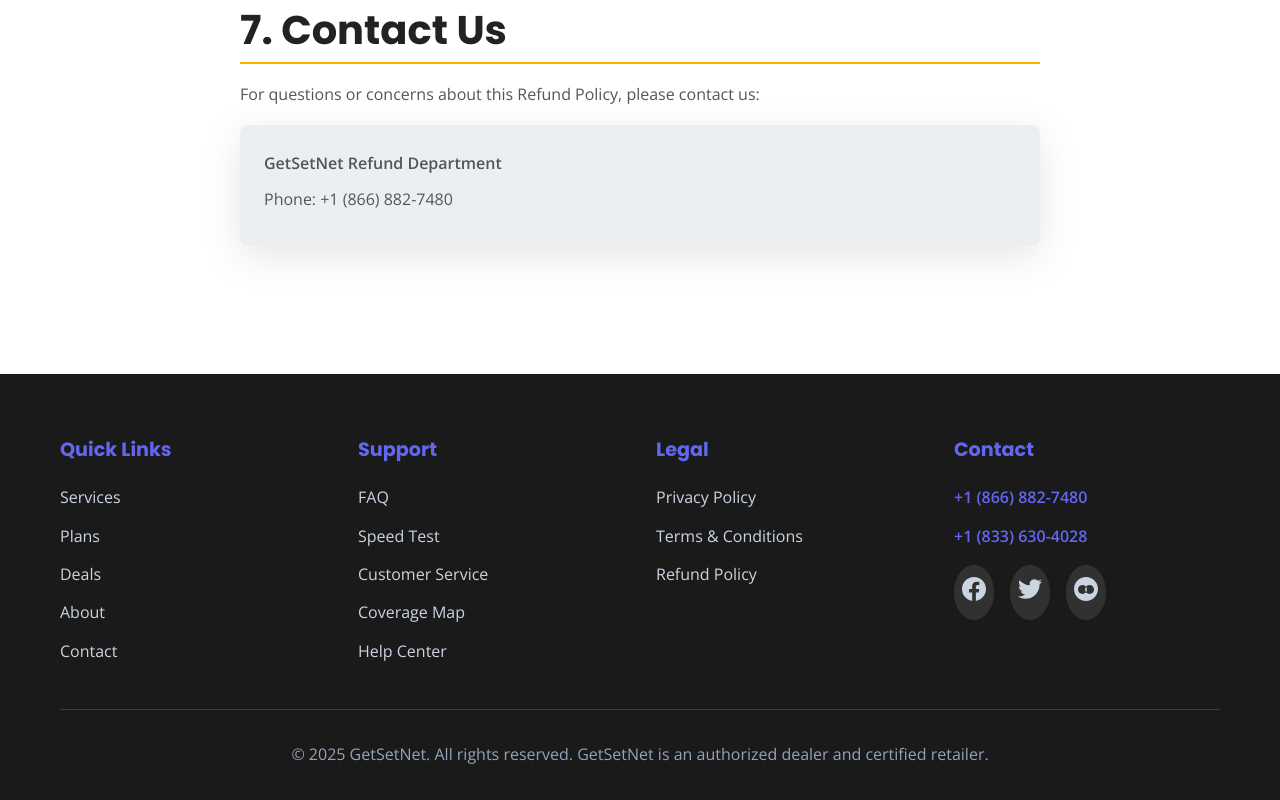
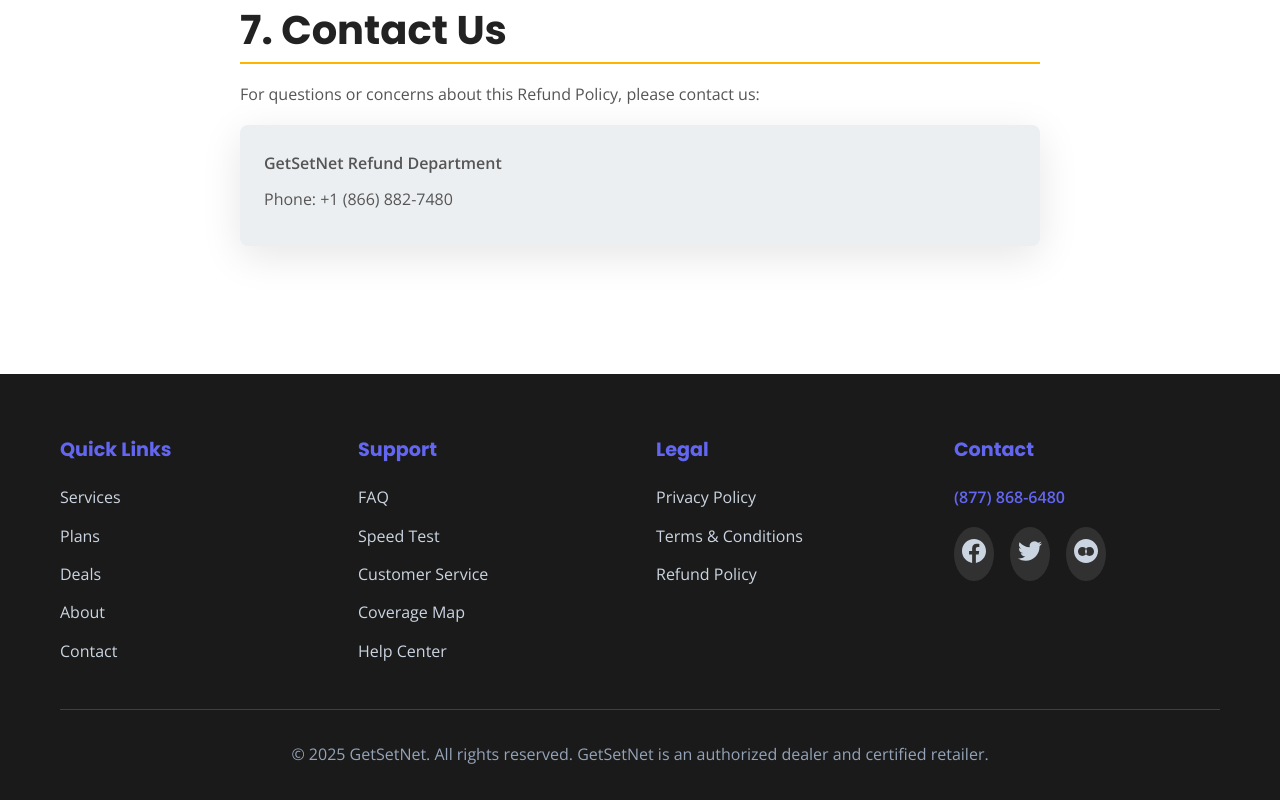
Before and after one commit to getsetnett/getset-nett, a website built with Vite: page refund-policy.html in a window 1280 px wide. Shown: the part 2221-3021 px from the top of the page. Built offline with nearby package versions, Linux system fonts and the light colour scheme.

Commit message:
Update refund-policy.html

```diff
--- a/refund-policy.html
+++ b/refund-policy.html
@@ -157,8 +157,7 @@
                 <div class="footer-section">
                     <h4>Contact</h4>
                     <div class="footer-contact">
-                        <p><a href="tel:+18668827480">+1 (866) 882-7480</a></p>
-                          <p><a href="tel:+18336304028">+1 (833) 630-4028</a></p>
+                          <p><a href="tel:+18778686480">(877) 868-6480</a></p>
                         <div class="social-links">
                             <a href="#" aria-label="Facebook">
                                 <svg width="24" height="24" viewBox="0 0 24 24" fill="currentColor">
```
